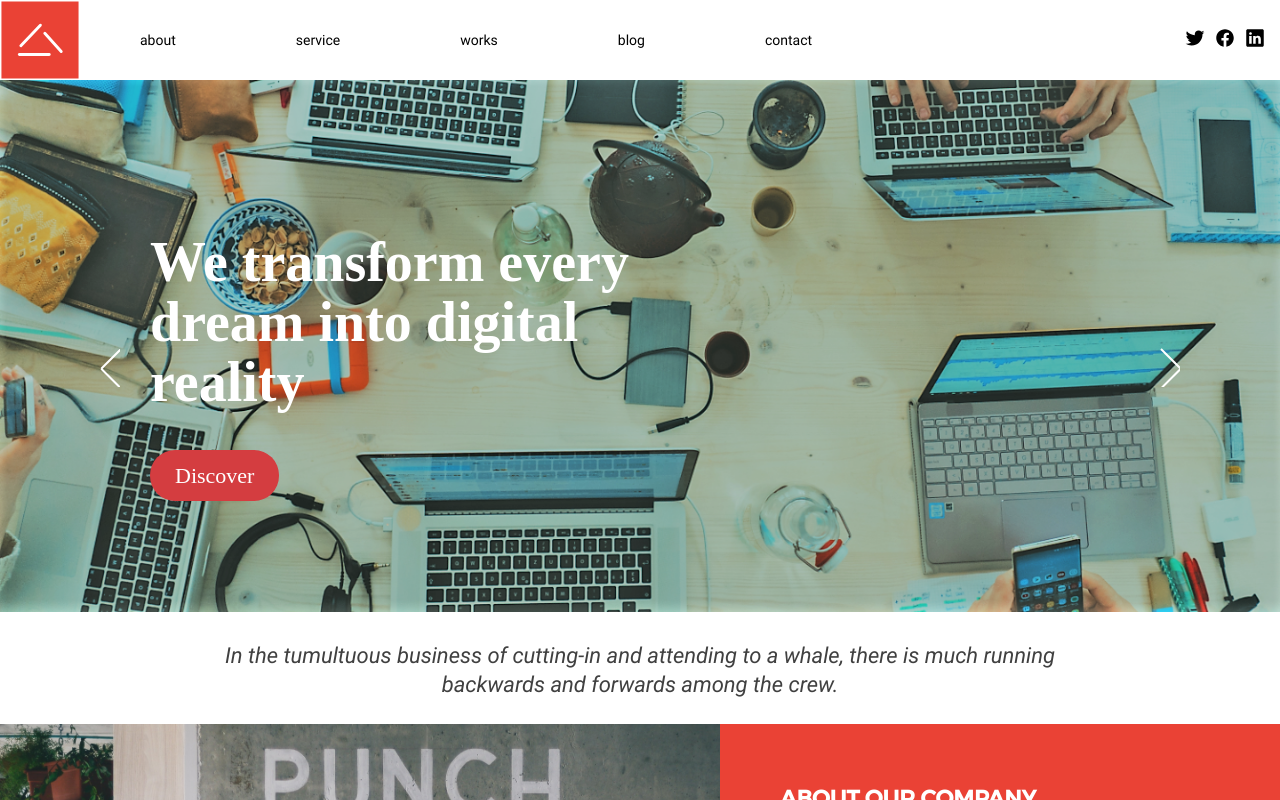
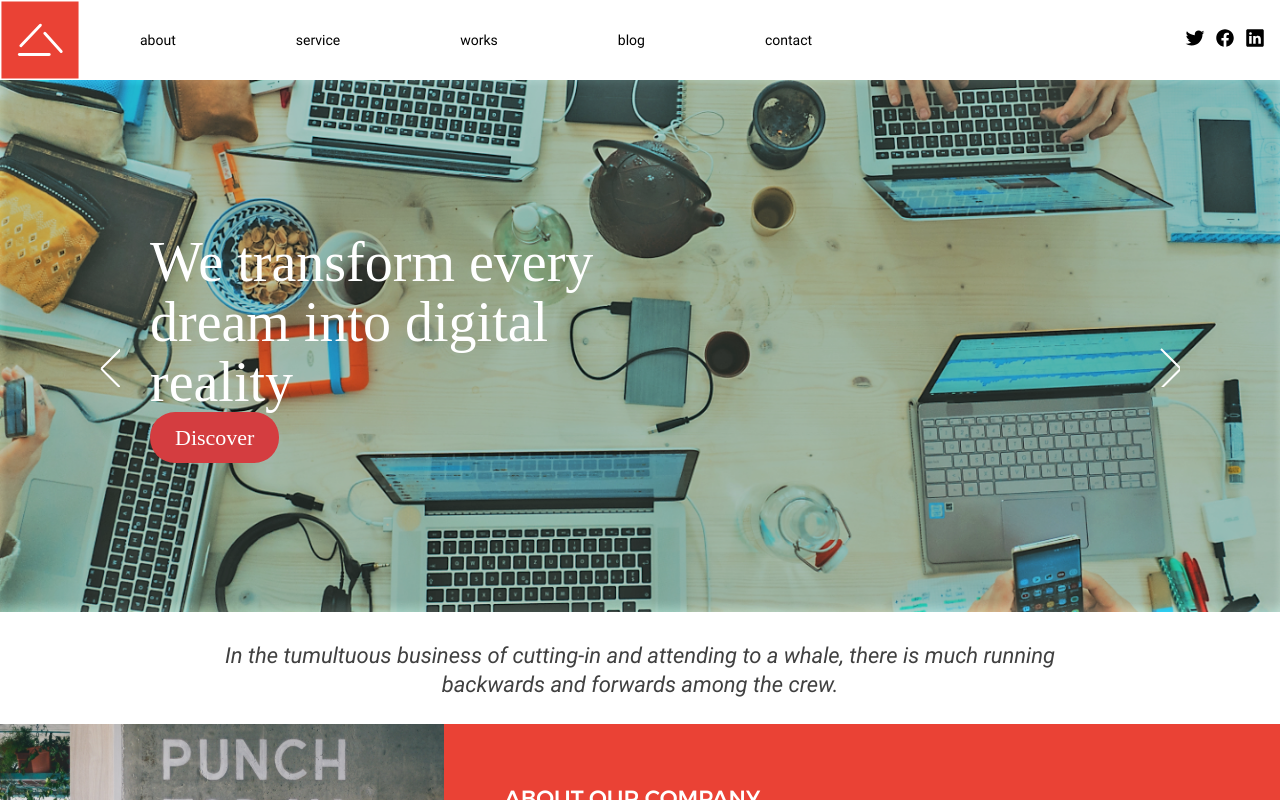
Before and after one commit to Nomentsafiidy/integration_vuejs, a Vue app: page / in a window 1280 px wide. Shown: the top 800 px of the page. Built offline with nearby package versions, Linux system fonts and the light colour scheme; a web font is replaced by a local one.

Commit message:
feat : add resetCss

```diff
--- a/src/assets/css/app.scss
+++ b/src/assets/css/app.scss
@@ -1,8 +1,4 @@
-*,
-*::after,
-*::before {
-  box-sizing: border-box;
-}
+@import "./reset.scss";
 body {
   margin: 0px;
 }
--- /dev/null
+++ b/src/assets/css/reset.scss
@@ -0,0 +1,83 @@
+/*! minireset.css v0.0.6 | MIT License | github.com/jgthms/minireset.css */
+html,
+body,
+p,
+ol,
+ul,
+li,
+dl,
+dt,
+dd,
+blockquote,
+figure,
+fieldset,
+legend,
+textarea,
+pre,
+iframe,
+hr,
+h1,
+h2,
+h3,
+h4,
+h5,
+h6 {
+  margin: 0;
+  padding: 0;
+}
+
+h1,
+h2,
+h3,
+h4,
+h5,
+h6 {
+  font-size: 100%;
+  font-weight: normal;
+}
+
+ul {
+  list-style: none;
+}
+
+button,
+input,
+select,
+textarea {
+  margin: 0;
+}
+
+html {
+  box-sizing: border-box;
+}
+
+*,
+*::after,
+*::before {
+  box-sizing: border-box;
+}
+
+img,
+video {
+  height: auto;
+  max-width: 100%;
+}
+
+iframe {
+  border: 0;
+}
+
+table {
+  border-collapse: collapse;
+  border-spacing: 0;
+}
+
+td,
+th {
+  padding: 0;
+}
+
+td:not([align]),
+th:not([align]) {
+  text-align: left;
+}
--- a/src/components/footer/Footer.vue
+++ b/src/components/footer/Footer.vue
@@ -46,12 +46,12 @@
       <section class="footer_right">
         <form action="">
           <div class="form_group">
-            <label for="name" class="float_label">Name *</label>
+            <label for="name">Name *</label>
             <input class="footer_input" type="text" name="name" />
           </div>
           <div class="form_group">
             <label for="email" class="float_label">Email *</label>
-            <input class="footer_input" type="email" name="email" />
+            <input type="email" name="email" />
           </div>
           <div class="form_group">
             <label for="message" class="float_label">Message *</label>
--- a/src/components/footer/footer.scss
+++ b/src/components/footer/footer.scss
@@ -89,26 +89,31 @@
   font-size: 22px;
   line-height: 29px;
 }
-.footer_input {
+
+.form_group {
+  margin-bottom: 25px;
+  position: relative;
+  border-bottom: solid 1px #ffffff;
+  label {
+    float: left;
+    position: absolute;
+  }
+  input {
     background: transparent;
     height: 42px;
     border: none;
-  border-bottom: solid 1px #ffffff;
     width: 100%;
+    &:focus {
+      border: none;
     }
-.form_group {
-  margin-bottom: 25px;
   }
   .footer_textarea {
     background: transparent;
     border: none;
-  border-bottom: solid 1px #ffffff;
     width: 100%;
   }
+}
+
 .content_center {
   text-align: center;
 }
-.float_label {
-  float: left;
-  position: absolute;
-}
```
Lines whose indentation alone changed are shown as unchanged.
